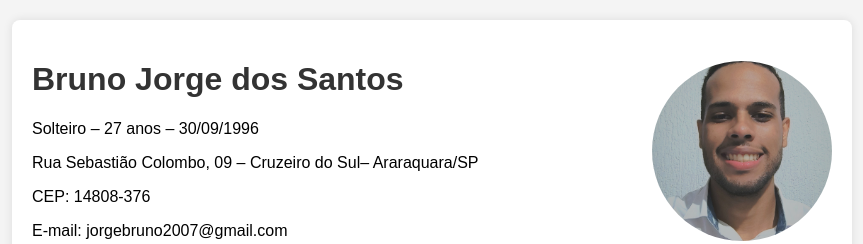
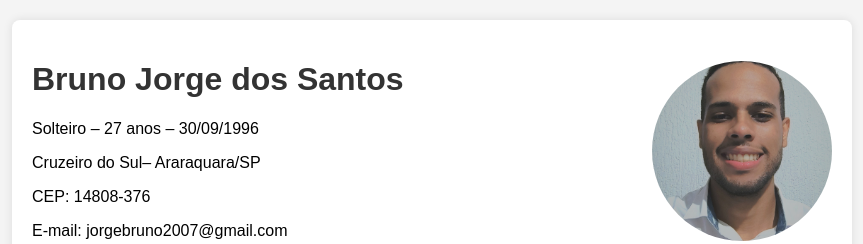
Before and after one commit to brunojorge34/brunojorge.github.io, a plain HTML site: page index.html in a window 1280 px wide. Shown: the top 244 px of the page, without its empty margins (208-1071 px from the left). Drawn offline with Linux system fonts and the light colour scheme; a small style sheet from the web is missing.

Commit message:
Update index.html

```diff
--- a/index.html
+++ b/index.html
@@ -70,7 +70,7 @@
             </div>
             <h1>Bruno Jorge dos Santos</h1>
             <p>Solteiro – 27 anos – 30/09/1996</p>
-            <p>Rua Sebastião Colombo, 09 – Cruzeiro do Sul– Araraquara/SP</p>
+            <p>Cruzeiro do Sul– Araraquara/SP</p>
             <p>CEP: 14808-376</p>
             <p>E-mail: jorgebruno2007@gmail.com</p>
             <!-- Link para o perfil do LinkedIn com ícone -->
```
